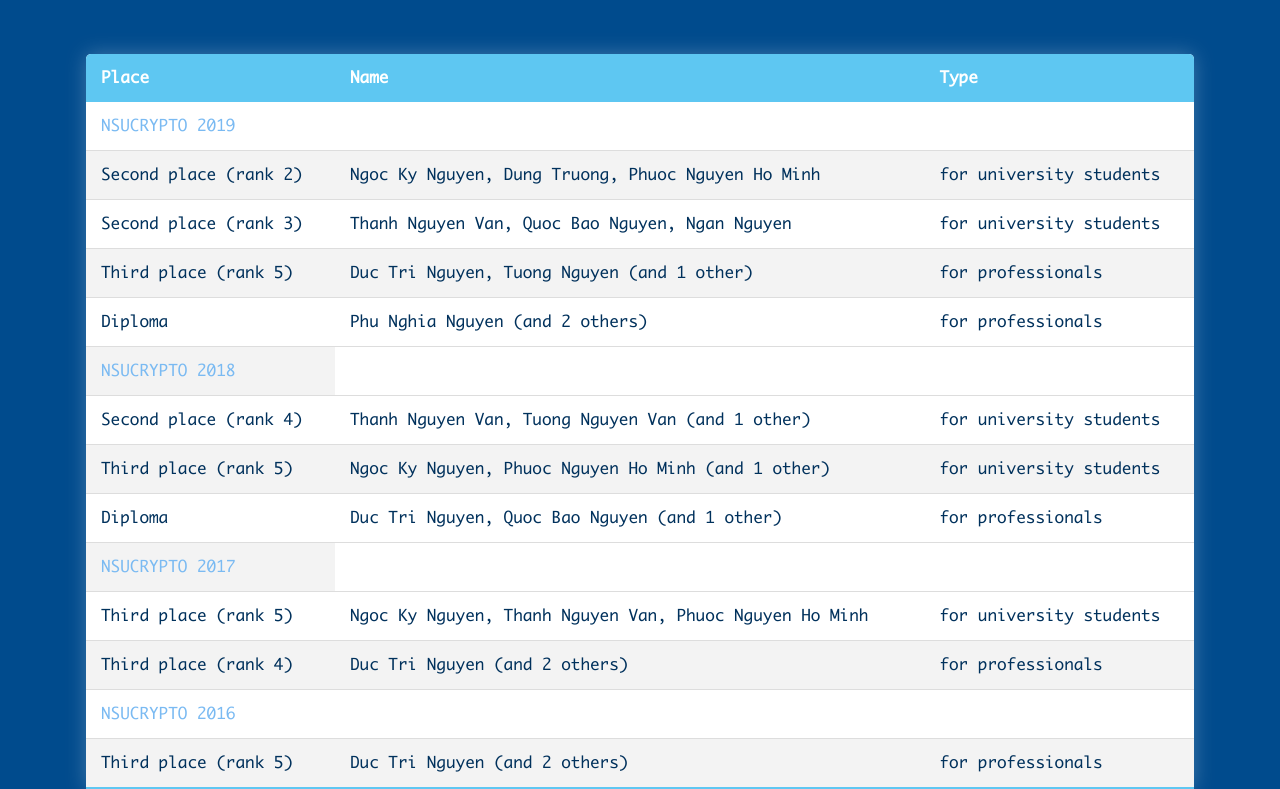
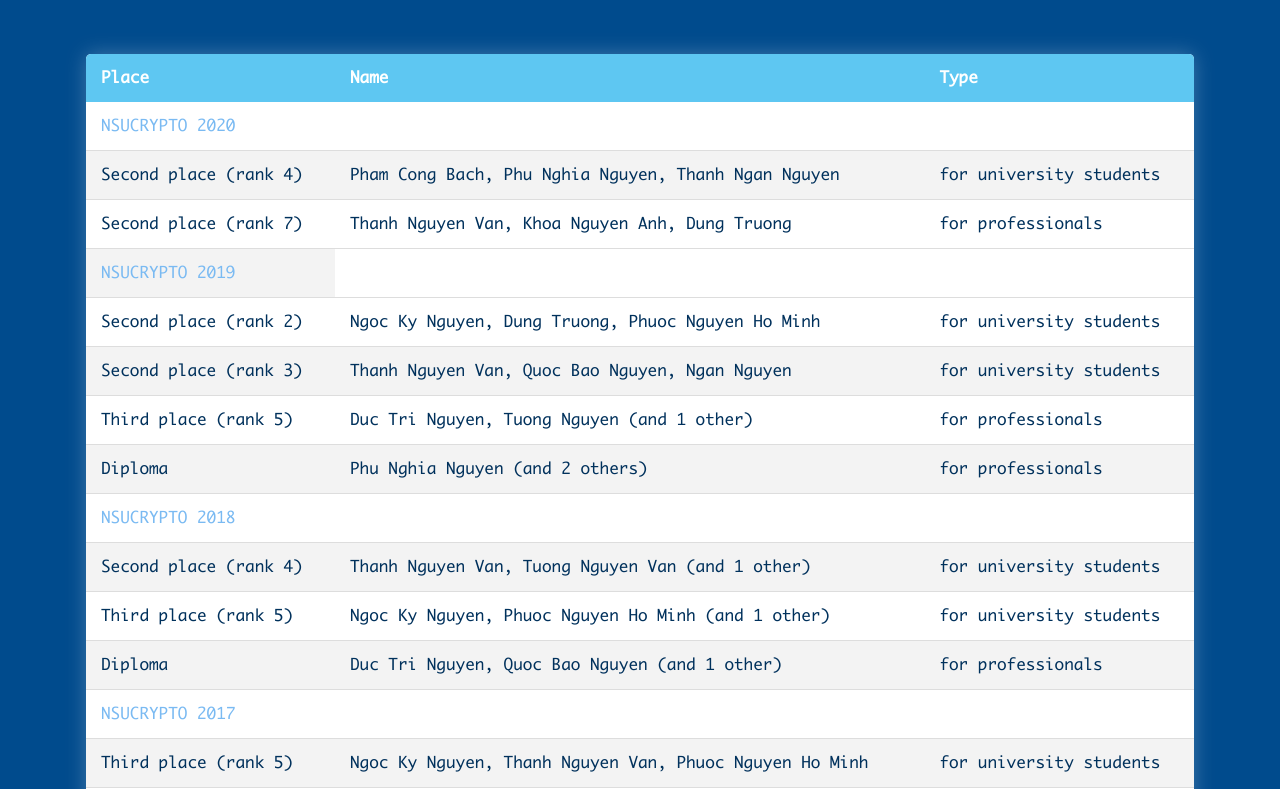
Before and after one commit to efiens/EfiensLanding, a React (Create React App) app in the folder static-js/: page /achievement in a window 1280 px wide. Shown: the part 1791-2580 px from the top of the page. Built offline with nearby package versions, Linux system fonts and the light colour scheme.

Commit message:
Update achievement of NSUCRYPTO 2020

```diff
--- a/static-js/src/pages/Achievement.jsx
+++ b/static-js/src/pages/Achievement.jsx
@@ -89,6 +89,22 @@
 ]
 
 const nsu_prizes = [
+  {
+    link: "https://nsucrypto.nsu.ru/archive/2020/total_results/#data",
+    name: "NSUCRYPTO 2020",
+    prizes: [
+      {
+        rank: "Second place (rank 4)",
+        players: "Pham Cong Bach, Phu Nghia Nguyen, Thanh Ngan Nguyen",
+        d: "for university students",
+      },
+      {
+        rank: "Second place (rank 7)",
+        players: "Thanh Nguyen Van, Khoa Nguyen Anh, Dung Truong",
+        d: "for professionals",
+      }
+    ],
+  },
   {
     link: "https://nsucrypto.nsu.ru/archive/2019/total_results/#data",
     name: "NSUCRYPTO 2019",
@@ -217,7 +233,7 @@
       <h3>CTF contest</h3>
       <div className="ctf-contest">
         {
-            contests.map(({img_link, name, rank}) =>
+          contests.map(({ img_link, name, rank }) =>
             <div className="contest" key={name}>
               <img src={img_link} alt={name} />
               <h4>{name}</h4>
@@ -238,13 +254,13 @@
         </thead>
         <tbody>
           {
-              nsu_prizes.map(({link, name, prizes}) =>
+            nsu_prizes.map(({ link, name, prizes }) =>
               <>
                 <tr key={name}>
                   <td><a href={link} target="_blank" rel="noreferrer">{name}</a></td>
                 </tr>
                 {
-                    prizes.map(({rank, players, d}, i) =>
+                  prizes.map(({ rank, players, d }, i) =>
                     <tr key={i}>
                       <td>{rank}</td>
                       <td>{players}</td>
@@ -261,7 +277,7 @@
       <h3>Publication / Conference</h3>
       <div className="achievement">
         {
-            achievements.map(({link, image, date, name, description, author}) =>
+          achievements.map(({ link, image, date, name, description, author }) =>
             <div className="achievement-slider" key={link}>
               <div className="achievement-slider__wrp swiper-wrapper">
                 <div className="achievement-slider__item swiper-slide">
@@ -284,15 +300,15 @@
 
       <div className="blog">
         {
-            blogs.map(({link, image, day, month, category, title, author, description, tags}) =>
+          blogs.map(({ link, image, day, month, category, title, author, description, tags }) =>
             <div key={title}>
               <article className="card">
                 <header className="card__thumb">
-                    <a href={link} target="_blank" rel="noreferrer"><img src={image ? image : blog_template_image} alt=""/></a>
+                  <a href={link} target="_blank" rel="noreferrer"><img src={image ? image : blog_template_image} alt="" /></a>
                 </header>
                 <date className="card__date">
                   <span className="card__date__day">{day}</span>
-                    <br/>
+                  <br />
                   <span className="card__date__month">{month}</span>
                 </date>
 
```
Lines whose indentation alone changed are shown as unchanged.
